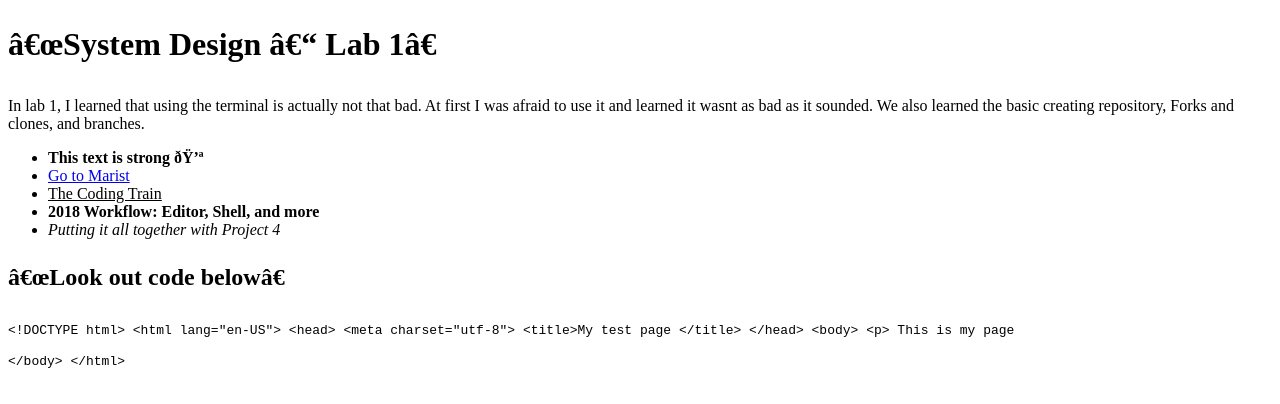
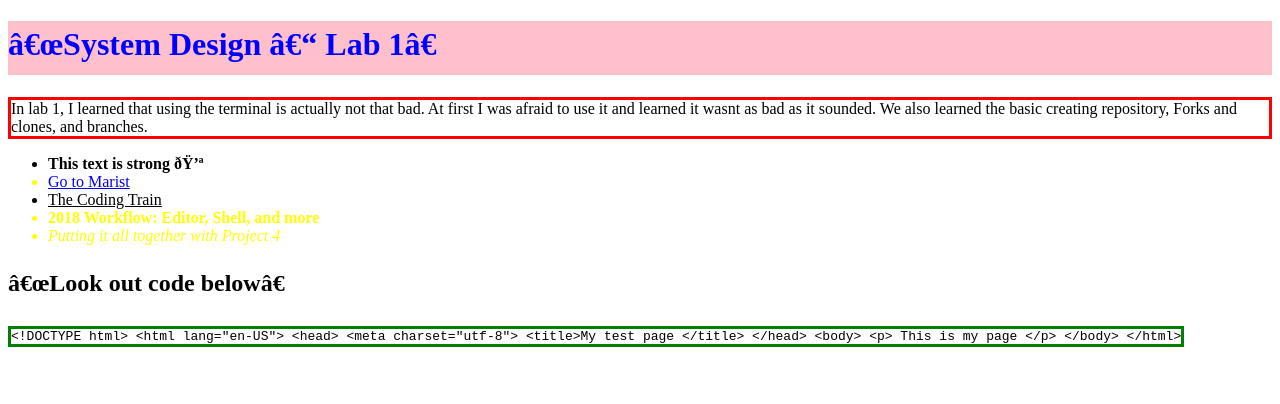
Before and after one commit to Hsaleh13/system-design-lab-1, a plain HTML site: page index.html in a window 1280 px wide. Drawn offline with Linux system fonts and the light colour scheme.

Commit message:
“feat: Implemented CSS for lab 1”
Part 5 of Lab 1

```diff
--- a/index.html
+++ b/index.html
@@ -3,9 +3,18 @@
 <html>
     <head>
         <title>“Hello World - Heidi Saleh” </title>
+        <style>
+            p {
+                border-style: solid;
+                border-color:red ;
+            }
+        </style>
+
+        <link rel="stylesheet" href="list.css">
+
     </head>
     <body>
-        <h1>
+        <h1 style="color:blue; background-color:pink">
             “System Design – Lab 1”
         </h1>
         <p>
@@ -14,10 +23,10 @@
         </p>
         <ul>
             <li> <strong>This text is strong 💪</strong> </li>
-            <li> <a href="https://www.marist.edu">Go to Marist</a> </li>
+            <li class="weird_list"> <a href="https://www.marist.edu">Go to Marist</a> </li>
             <li> <u>The Coding Train</u></li>
-            <li> <b>2018 Workflow: Editor, Shell, and more</b></li>
-            <li> <i>Putting it all together with Project 4</i></li>
+            <li class="weird_list"> <b>2018 Workflow: Editor, Shell, and more</b></li>
+            <li class="weird_list"> <i>Putting it all together with Project 4</i></li>
         </ul>
 
         <h2>
@@ -31,7 +40,7 @@
                 &lt;title>My test page &lt;/title>
              &lt;/head>
             &lt;body>
-            &lt;p> This is my page </p>
+            &lt;p> This is my page &lt;/p>
             &lt;/body>
             &lt;/html>
         </code>
--- /dev/null
+++ b/list.css
@@ -0,0 +1,8 @@
+.weird_list{
+    color:yellow;
+}
+
+code {
+    border-style: solid;
+    border-color:green ;
+}
```
